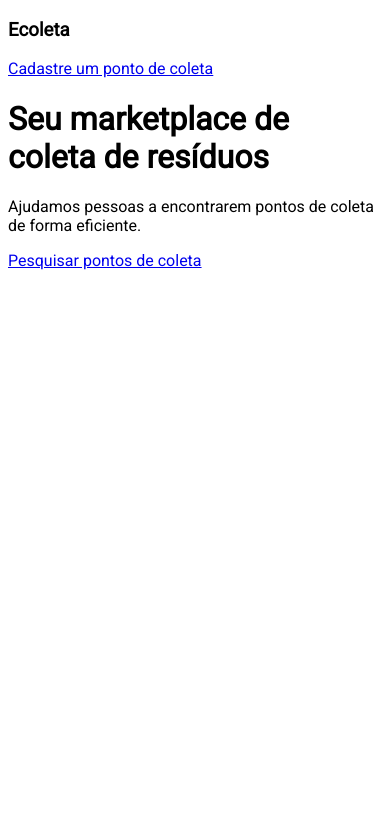
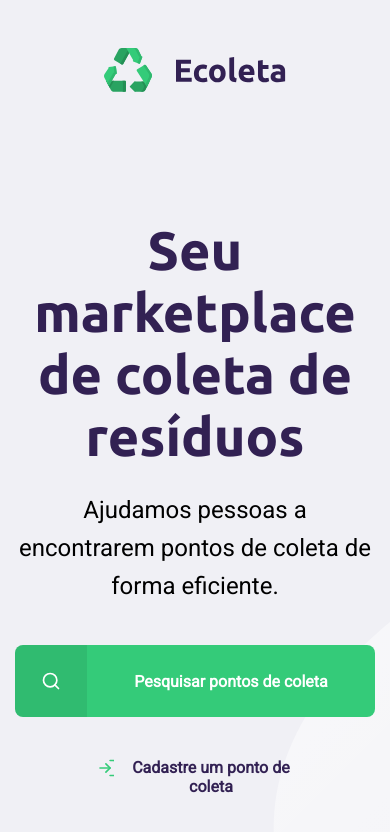
Before and after one commit to saramargarido/next-level-week, a plain HTML site: page index.html in a window 390 px wide. Drawn offline with Linux system fonts and the light colour scheme.

Commit message:
fizalizando aula 1, html + css + responsividade

```diff
--- a/index.html
+++ b/index.html
@@ -9,18 +9,28 @@
     <title>Ecoleta</title>
 </head>
 <body>
-    <header>
-        <h3>Ecoleta</h3>
-        <a href="#">Cadastre um ponto de coleta</a>
+    <div id="page-home">
+        <div class="content">
+
+            <header>
+                <img src="/assets/logo.svg" alt="logomarca">
+                <a href="#">
+                    <span></span>
+                    Cadastre um ponto de coleta</a>
 
 
-    </header>
-    <div>
-        <h1>Seu marketplace de coleta de resíduos</h1>
+            </header>
+                <main>
+                    <h1>Seu marketplace de coleta de resíduos</h1>
 
-        <p>Ajudamos pessoas a encontrarem pontos de coleta de forma eficiente.</p>
+                    <p>Ajudamos pessoas a encontrarem pontos de coleta de forma eficiente.</p>
 
-        <a href="#">Pesquisar pontos de coleta</a>
+                    <a href="#"> <span></span>
+                        <strong>Pesquisar pontos de coleta</strong></a>
+                </main>
+        </div>
+
     </div>
+
 </body>
 </html>
--- a/styles/main.css
+++ b/styles/main.css
@@ -1,3 +1,147 @@
+:root {
+    --title-color: #322153; /* acessa a raiz do html, chamar a cor pelo nome que se dá, como uma variável */
+    --primary-color:#34cb79;
+}
+
+* {
+    margin: 0;
+    padding: 0;
+}
+
+
 html {
-    font-family: 'Roboto', sans-serif;
+    font-family: Roboto, sans-serif;
 }
+
+body {
+    background: #f0f0f5;
+    -webkit-font-smoothing: antialiased;
+}
+
+a {
+    text-decoration: none;
+}
+
+h1, h2, h3, h4, h5, h6 {
+    color: var(--title-color);
+    font-family: Ubuntu, sans-serif;
+}
+
+#page-home {
+    height: 100vh;
+    background: url('../assets/home-background.svg') no-repeat;
+    background-position: 35vw bottom;
+}
+
+#page-home .content {
+    width: 90%;
+    max-width: 1100px;
+    height: 100%;
+    margin: 0 auto;
+    display: flex;
+    flex-direction: column;
+}
+
+#page-home header {
+    margin-top: 48px;
+    display: flex;
+    align-items: center; /* alinha eixo X */
+    justify-content: space-between;
+}
+
+#page-home header a {
+    display: flex; /* como span virou flex, colocou o a como block, então tem que mudar o elemento pai tbm */
+    color: var(--title-color);
+    font-weight: 700;
+}
+
+
+#page-home header a span {
+    margin-right: 16px;
+    display: flex;
+    background-image: url('../assets/log-in.svg');
+    width: 20px;
+    height: 20px;
+}
+
+#page-home main {
+    max-width: 560px;
+    flex: 1;    /* preenche automatico todo o espaço */
+
+    height: 600px;
+    display: flex;
+    flex-direction: column;
+    justify-content: center;
+}
+
+#page-home main h1 {
+    font-size: 54px;
+}
+
+#page-home main p {
+    font-size: 24px;
+    line-height: 38px;
+    margin-top: 24px;
+}
+
+#page-home main a {
+    width: 100%;
+    min-width: 360px;
+    height: 72px;
+    border-radius: 8px;
+    display: flex;
+    align-items: center;
+    margin-top: 40px;
+    background-color: var(--primary-color);
+    transition: 400ms;
+}
+
+#page-home main a:hover {
+    background-color: #2fb86e;
+}
+
+#page-home main a span {
+    width: 72px;
+    height: 72px;
+    border-top-left-radius: 8px;
+    border-bottom-left-radius: 8px;
+    background-color: rgba(0, 0, 0, 0.08);
+    display: flex;
+    align-items: center;
+    justify-content: center;
+}
+
+#page-home main a span::after {
+    content: "";
+    background-image: url('../assets/search.svg');
+    width: 20px;
+    height: 20px;
+}
+
+#page-home main a strong {
+    flex: 1;
+    color: white;
+    text-align: center;
+}
+
+@media (max-width: 900px) {
+    #page-home {
+        background-position-x: 70vw;
+    }
+
+    #page-home .content {
+        align-items: center;
+        text-align: center;
+    }
+
+    #page-home header a {
+        position: absolute;
+        bottom: 48px;
+        left: 50%;
+        transform: translateX(-50%);
+    }
+
+    #page-home main {
+        align-items: center;
+    }
+}
```
Also changed, not shown: assets/arrow-left.svg (renamed from icones/arrow-left.svg), assets/baterias.svg (renamed from icones/baterias.svg), assets/check.svg (renamed from icones/check.svg), assets/eletronicos.svg (renamed from icones/eletronicos.svg), assets/home-background.svg (renamed from icones/home-background.svg), assets/lampadas.svg (renamed from icones/lampadas.svg), assets/log-in.svg (renamed from icones/log-in.svg), assets/logo.svg (renamed from icones/logo.svg), assets/oleo.svg (renamed from icones/oleo.svg), assets/organicos.svg (renamed from icones/organicos.svg), assets/papeis-papelao.svg (renamed from icones/papeis-papelao.svg), assets/search.svg (renamed from icones/search.svg), assets/x.svg (renamed from icones/x.svg).
